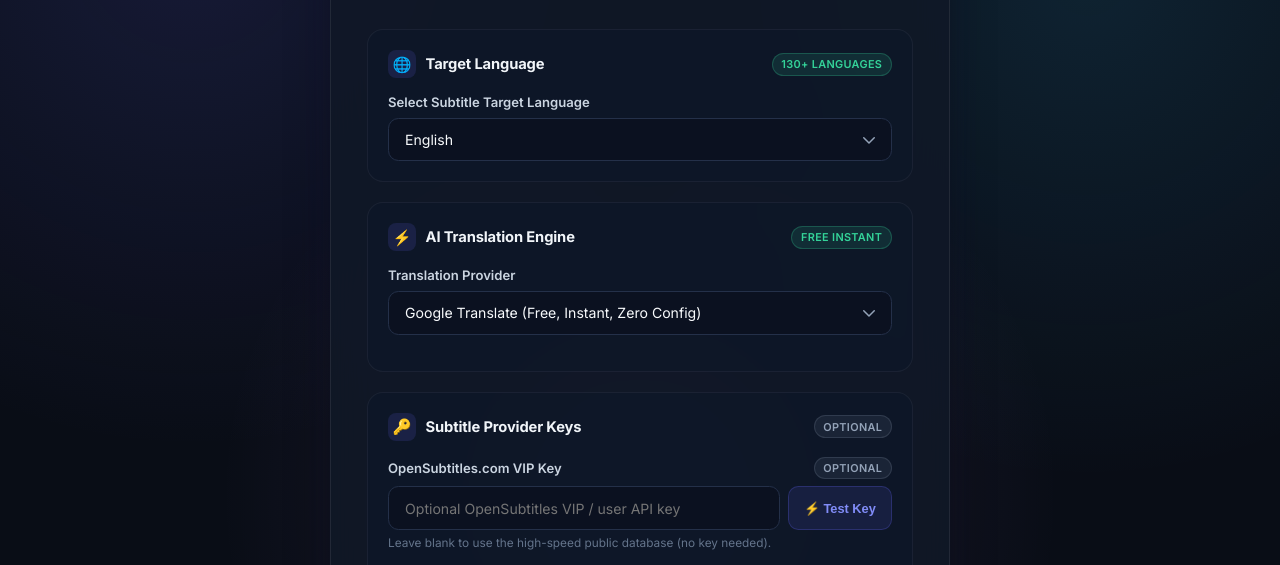
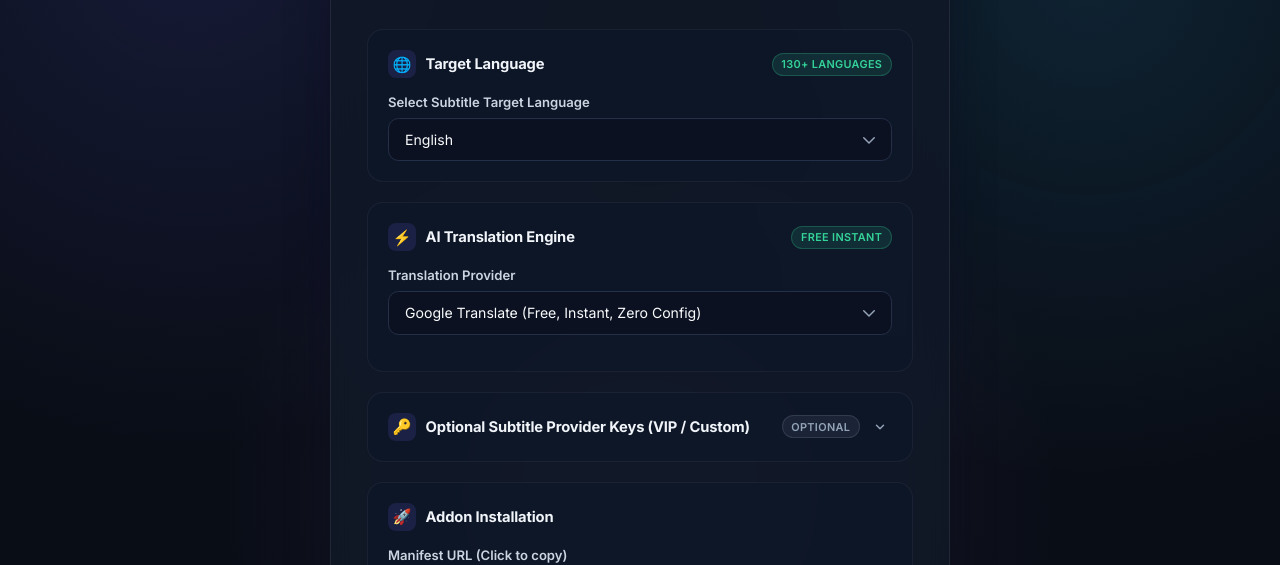
Before and after one commit to nifael06/nifael-ai-subtitle, a website: page public/index.html in a window 1280 px wide. Shown: the part 185-750 px from the top of the page. Drawn offline with Linux system fonts and the light colour scheme.

Commit message:
Make Subtitle Provider Keys section collapsible and collapsed by default

```diff
--- a/public/index.html
+++ b/public/index.html
@@ -146,6 +146,54 @@
 
     .section-card:hover {
       border-color: var(--card-hover-border);
+    }
+
+    /* Accordion / Collapsible Card */
+    details.accordion-card {
+      cursor: pointer;
+      user-select: none;
+    }
+
+    details.accordion-card summary {
+      list-style: none;
+      display: flex;
+      align-items: center;
+      justify-content: space-between;
+      outline: none;
+      margin-bottom: 0;
+      transition: margin-bottom 0.2s ease;
+    }
+
+    details.accordion-card summary::-webkit-details-marker {
+      display: none;
+    }
+
+    details.accordion-card[open] summary {
+      margin-bottom: 1.25rem;
+      border-bottom: 1px solid var(--section-border);
+      padding-bottom: 0.85rem;
+    }
+
+    .accordion-toggle-icon {
+      display: flex;
+      align-items: center;
+      justify-content: center;
+      width: 24px;
+      height: 24px;
+      color: var(--text-muted);
+      transition: transform 0.25s ease, color 0.2s ease;
+      font-size: 0.8rem;
+    }
+
+    details.accordion-card[open] .accordion-toggle-icon {
+      transform: rotate(180deg);
+      color: var(--accent-indigo);
+    }
+
+    .accordion-content {
+      animation: fadeIn 0.25s ease-in-out;
+      user-select: auto;
+      cursor: auto;
     }
 
     .section-header {
@@ -685,16 +733,24 @@
       </div>
     </div>
 
-    <!-- 3. Subtitle Provider Keys -->
-    <div class="section-card">
-      <div class="section-header">
+    <!-- 3. Subtitle Provider Keys (Collapsible Accordion) -->
+    <details class="section-card accordion-card" id="providerDetails">
+      <summary class="section-header">
         <div class="section-title-wrap">
           <div class="section-icon">🔑</div>
-          <span class="section-title">Subtitle Provider Keys</span>
+          <span class="section-title">Optional Subtitle Provider Keys (VIP / Custom)</span>
         </div>
+        <div style="display: flex; align-items: center; gap: 0.5rem;">
           <span class="pill-badge badge-opt">Optional</span>
+          <span class="accordion-toggle-icon">
+            <svg width="14" height="14" viewBox="0 0 24 24" fill="none" stroke="currentColor" stroke-width="2.5" stroke-linecap="round" stroke-linejoin="round">
+              <polyline points="6 9 12 15 18 9"></polyline>
+            </svg>
+          </span>
         </div>
+      </summary>
 
+      <div class="accordion-content">
         <!-- OpenSubtitles Key -->
         <div class="form-group">
           <label for="osKeyInput">
@@ -743,6 +799,7 @@
           <div class="hint">Paste your personal SubSource API key (from subsource.net) if available.</div>
         </div>
       </div>
+    </details>
 
     <!-- 4. Manifest & Installation -->
     <div class="section-card">
@@ -1102,6 +1159,11 @@
           if (configData.osKey) document.getElementById("osKeyInput").value = configData.osKey;
           if (configData.subdlKey) document.getElementById("subdlKeyInput").value = configData.subdlKey;
           if (configData.subsourceKey) document.getElementById("subsourceKeyInput").value = configData.subsourceKey;
+
+          if (configData.osKey || configData.subdlKey || configData.subsourceKey) {
+            const details = document.getElementById("providerDetails");
+            if (details) details.open = true;
+          }
         }
       } catch (err) {}
     }
```
Lines whose indentation alone changed are shown as unchanged.
